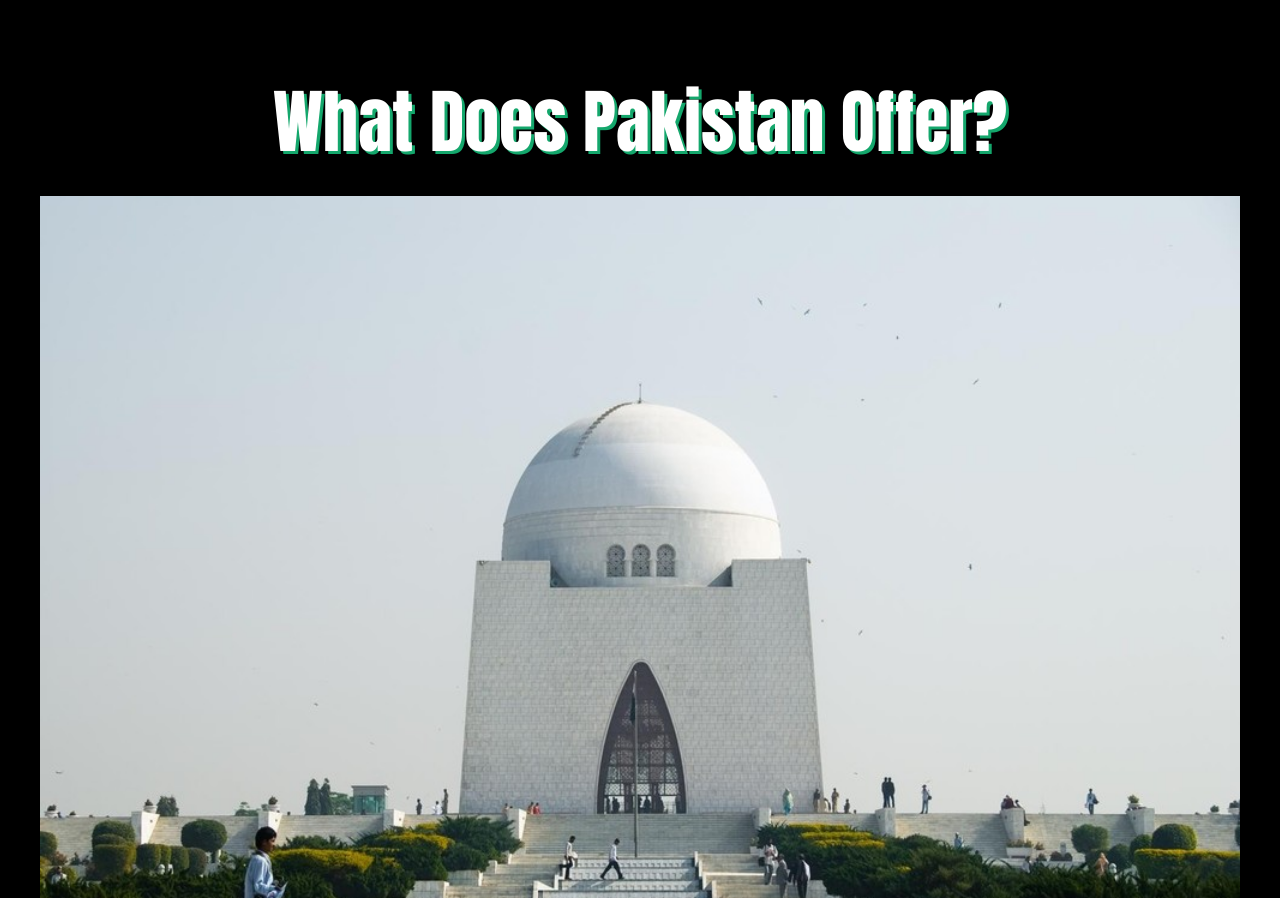
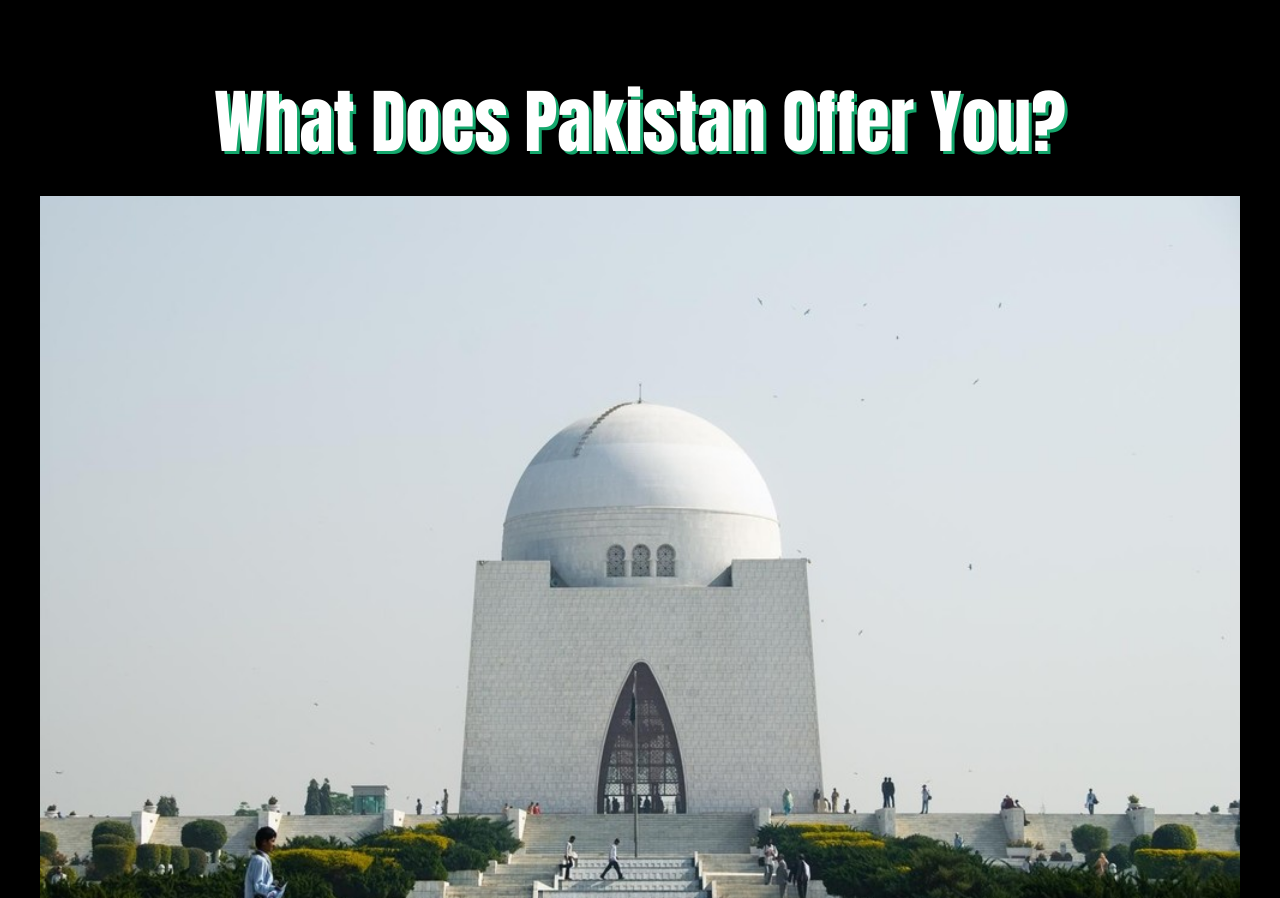
Before and after one commit to sydalirza/Ghoomo-Pakistan, a website: page index.html in a window 1280 px wide. Shown: the part 1856-2754 px from the top of the page. Drawn offline with Linux system fonts and the light colour scheme.

Commit message:
Update index.html

```diff
--- a/index.html
+++ b/index.html
@@ -100,7 +100,7 @@
 <section>
 	<div id= welcome >
 <p>
-	 What Does Pakistan Offer?
+	 What Does Pakistan Offer You?
 </p>
 	</div>
 </section>
```
